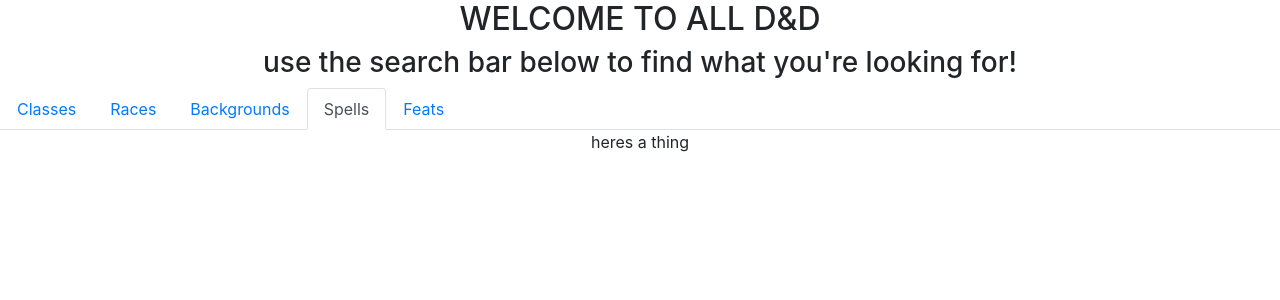
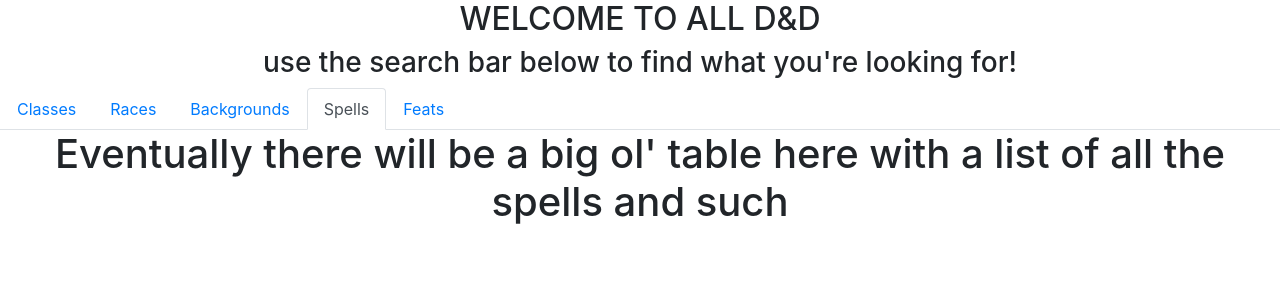
Before and after one commit to Nelson-Mendez/all-dnd, a React (Create React App) app: page / in a window 1280 px wide. Both pictures are taken after a click on the tab "Spells". Shown: the top 300 px of the page. Built offline with nearby package versions, Linux system fonts and the light colour scheme.

Commit message:
added spells tab

```diff
--- a/src/App.js
+++ b/src/App.js
@@ -4,6 +4,7 @@
 import Tab from 'react-bootstrap/Tab'
 import Classes from './components/classes.jsx'
 import Races from './components/races.jsx'
+import Spells from './components/spells.jsx'
 import salt from './data/Salty.png'
 import './App.scss';
 
@@ -26,7 +27,7 @@
           </Tab>
 
           <Tab eventKey="Spells" title="Spells">
-            <p>heres a thing</p>
+            <Spells />
           </Tab>
 
           <Tab eventKey="Feats"title="Feats">
--- a/src/components/spells.jsx
+++ b/src/components/spells.jsx
@@ -4,6 +4,8 @@
 
 export default function Spells() {
   return(
-    <> </>
+    <div className="spells">
+      <h1> Eventually there will be a big ol' table here with a list of all the spells and such</h1>
+    </div>
   )
 }
```
